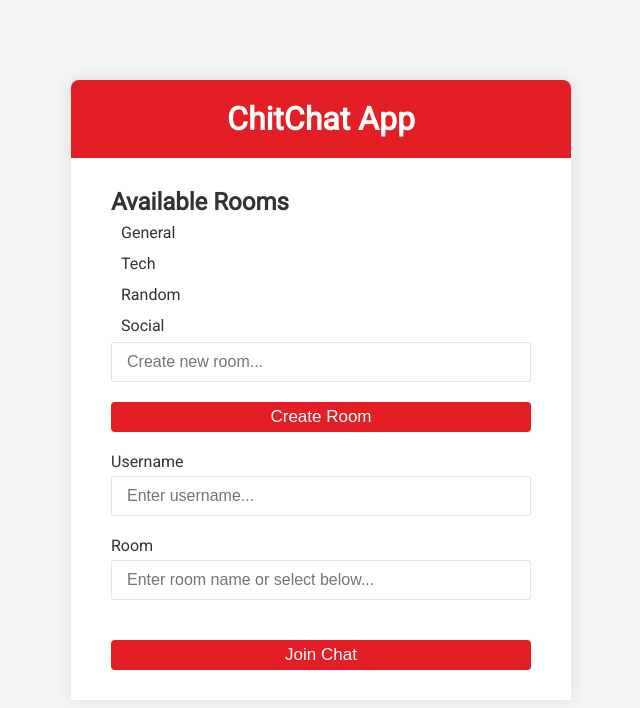
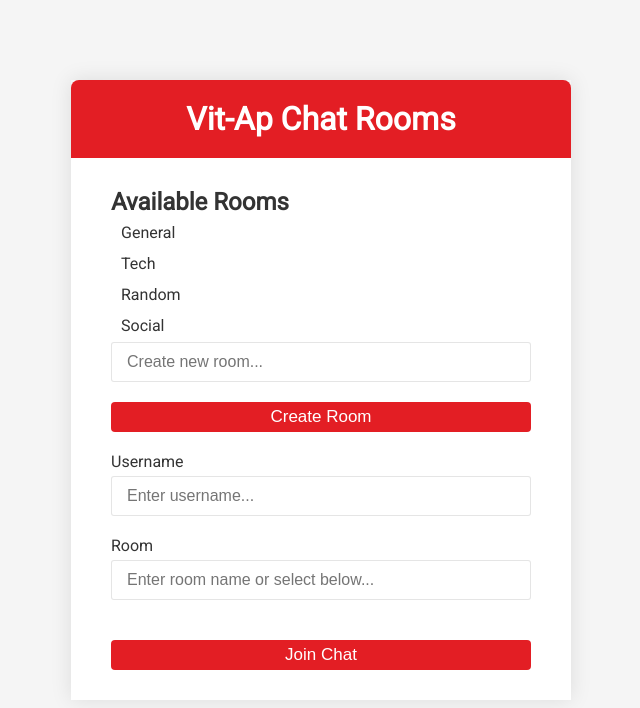
Before and after one commit to yaswanth65/chat2, a website: page public/index.html in a window 1280 px wide. Shown: the whole page, without its empty margins (319-959 px from the left). Drawn offline with nearby package versions, Linux system fonts and the light colour scheme; no server answers.

Commit message:
Update index.html

```diff
--- a/public/index.html
+++ b/public/index.html
@@ -10,12 +10,12 @@
         crossorigin="anonymous"
     />
     <link rel="stylesheet" href="css/style.css" />
-    <title>ChitChat App</title>
+    <title>Vit-Ap Chat Rooms</title>
 </head>
 <body>
     <div class="join-container">
         <header class="join-header">
-            <h1>ChitChat App</h1>
+            <h1>Vit-Ap Chat Rooms</h1>
         </header>
         <main class="join-main">
             <div class="room-list-container">
```
